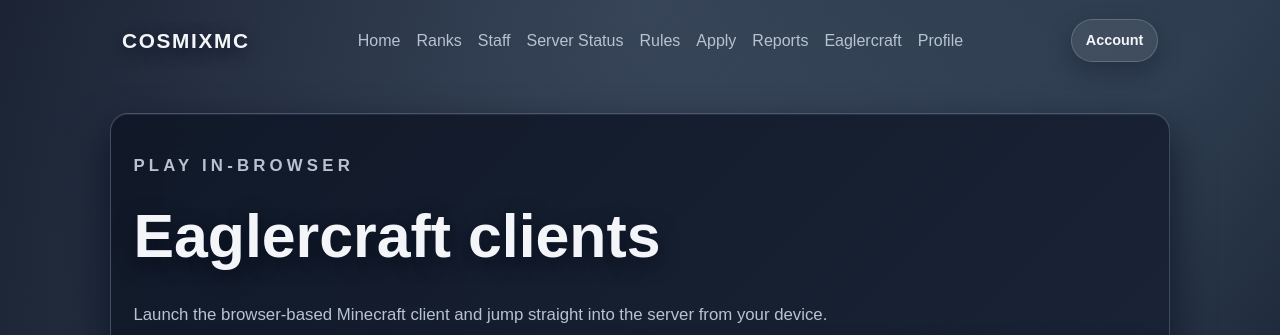
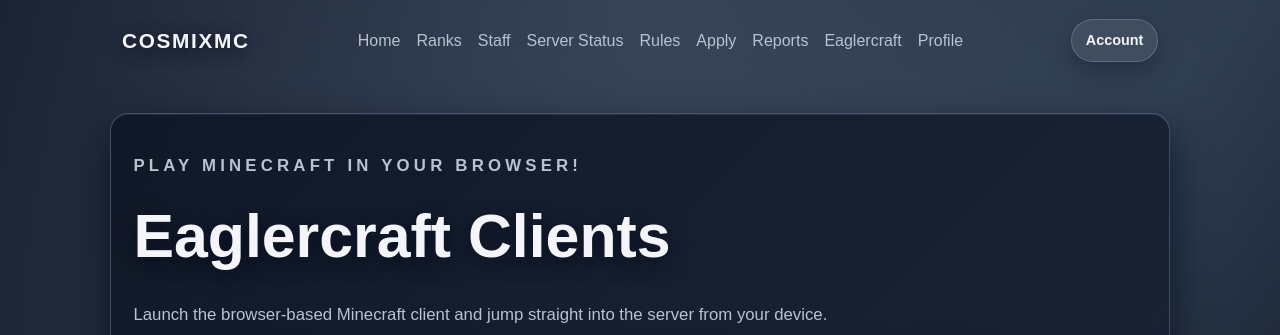
Before and after one commit to jamie666real/cosmix, a website: page eaglercraft/clients.html in a window 1280 px wide. Shown: the top 335 px of the page. Drawn offline with Linux system fonts and the light colour scheme; no server answers.

Commit message:
fixed up clients.html page

```diff
--- a/eaglercraft/clients.html
+++ b/eaglercraft/clients.html
@@ -29,8 +29,8 @@
       <main>
         <section class="panel">
           <div class="page-header">
-            <p class="eyebrow">Play in-browser</p>
-            <h1>Eaglercraft clients</h1>
+            <p class="eyebrow">Play Minecraft in your browser!</p>
+            <h1>Eaglercraft Clients</h1>
             <p>Launch the browser-based Minecraft client and jump straight into the server from your device.</p>
           </div>
 
```
